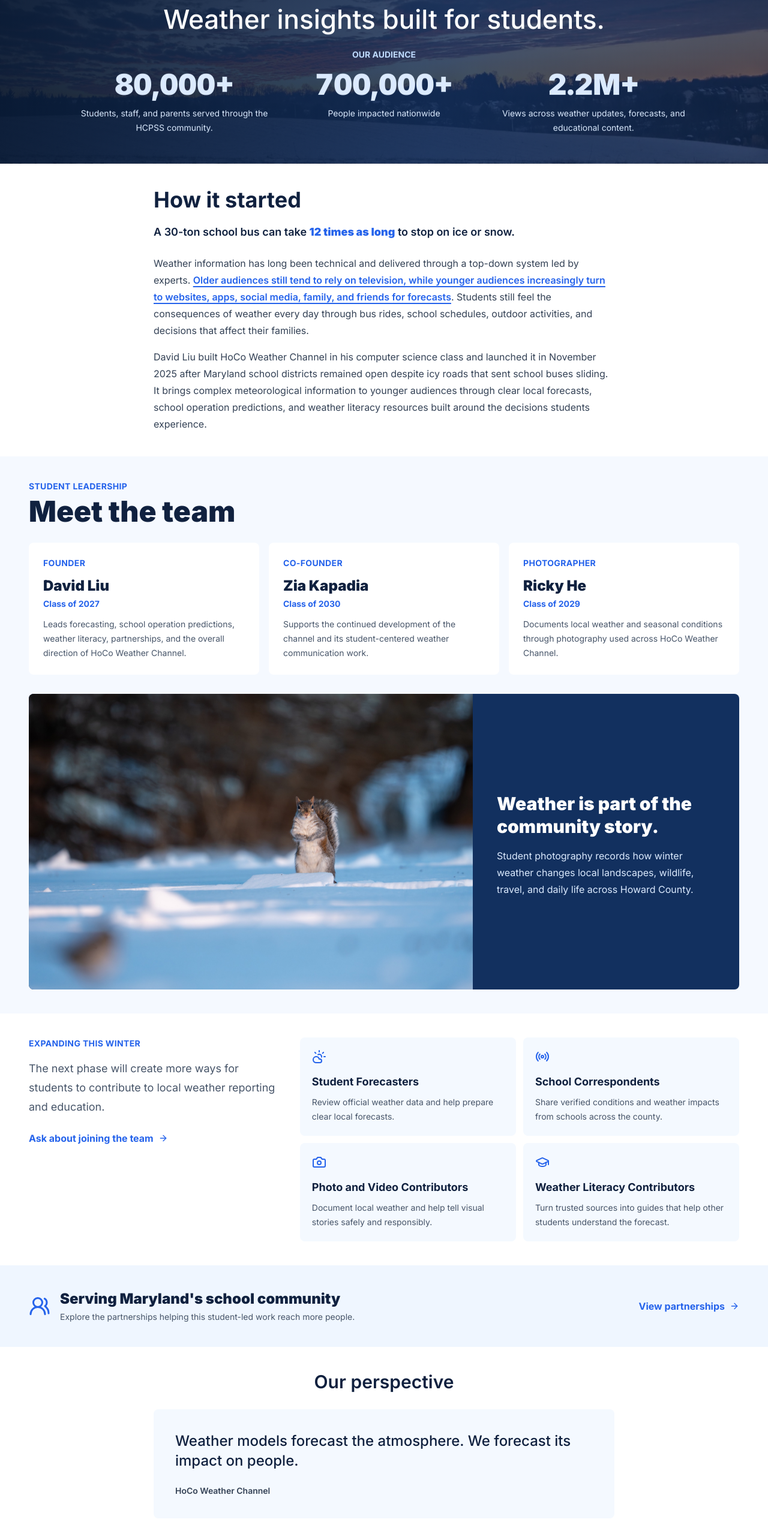
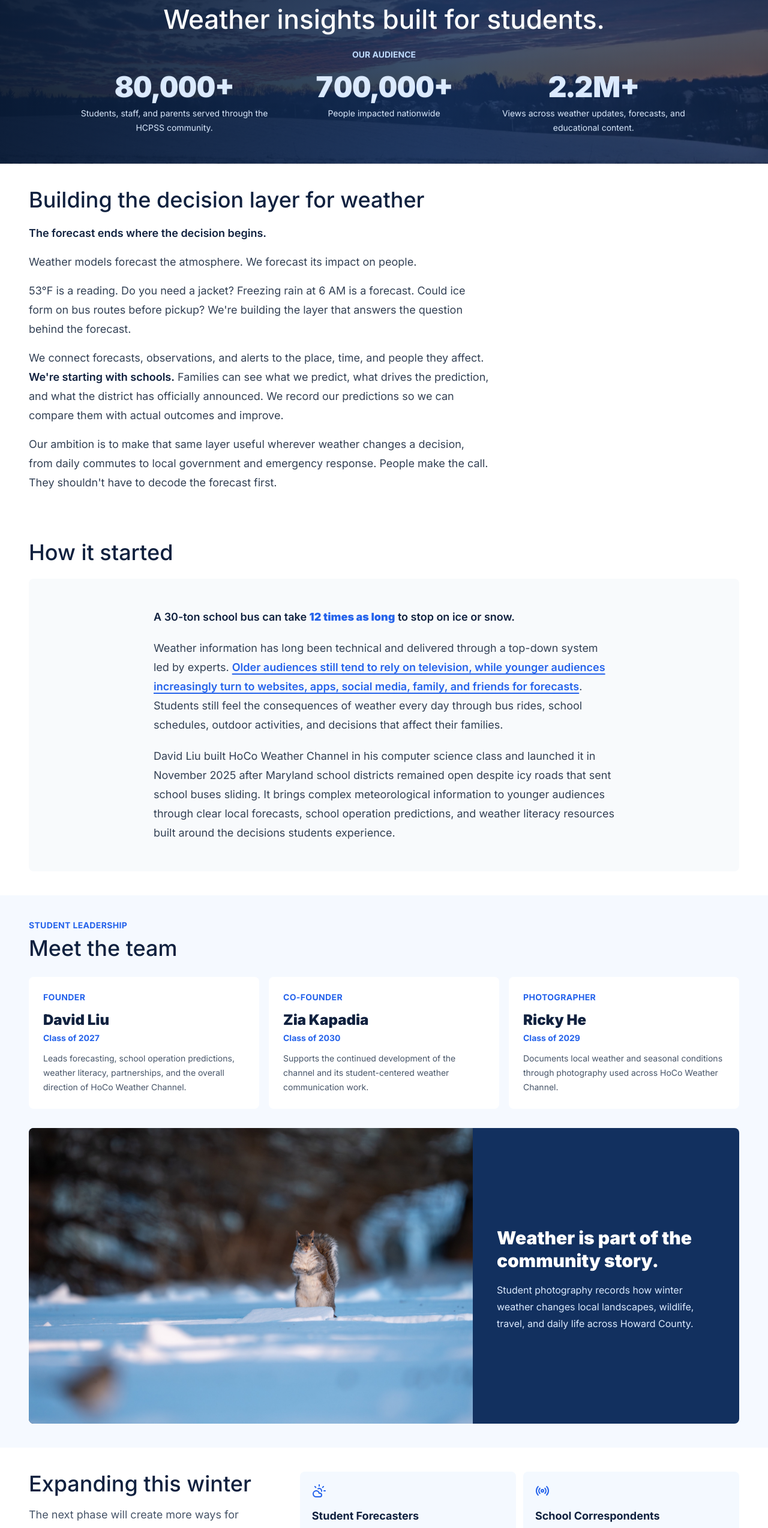
Before and after one commit to davidliu-2008/HoCoWX, a Next.js app: page /about in a window 1280 px wide. Shown: the part 120-2668 px from the top of the page at 60% size. Built offline with nearby package versions, Linux system fonts and the light colour scheme.

Commit message:
Update Mission and Team page

```diff
--- a/app/about/page.tsx
+++ b/app/about/page.tsx
@@ -48,31 +48,41 @@ export default function AboutPage() {
       <PageHero title="Weather insights built for students.">
         <div className="mx-auto mt-6 max-w-5xl">
           <h2 className="text-sm font-bold uppercase text-blue-200">Our audience</h2>
-          <div className="audience-stats mt-4 grid gap-3 sm:grid-cols-3 sm:gap-6">
+          <div className="audience-stats mt-5 grid gap-5 sm:grid-cols-3 sm:gap-6">
             <div className="min-w-0">
               <AnimatedStat target={80000} className="text-white" />
-              <p className="mx-auto mt-3 max-w-xs text-sm leading-6 text-blue-100">Students, staff, and parents served through the HCPSS community.</p>
+              <p className="mx-auto mt-2 max-w-xs text-sm leading-6 text-blue-100">Students, staff, and parents served through the HCPSS community.</p>
             </div>
-            <div className="min-w-0 sm:px-3 lg:px-6">
+            <div className="min-w-0">
               <AnimatedStat target={700000} className="text-white" />
-              <p className="mx-auto mt-3 max-w-xs text-sm leading-6 text-blue-100">People impacted nationwide</p>
+              <p className="mx-auto mt-2 max-w-xs text-sm leading-6 text-blue-100">People impacted nationwide</p>
             </div>
             <div className="min-w-0">
               <AnimatedStat target={2.2} suffix="M+" decimals={1} className="text-white" />
-              <p className="mx-auto mt-3 max-w-xs text-sm leading-6 text-blue-100">Views across weather updates, forecasts, and educational content.</p>
+              <p className="mx-auto mt-2 max-w-xs text-sm leading-6 text-blue-100">Views across weather updates, forecasts, and educational content.</p>
             </div>
           </div>
         </div>
       </PageHero>
 
-      <section className="page-band bg-white text-ink">
-        <div className="mx-auto max-w-3xl">
-          <h2 className="text-3xl font-bold sm:text-4xl">How it started</h2>
-          <p className="mt-5 text-lg font-semibold leading-7">
+      <section aria-labelledby="mission-title" className="page-band bg-white">
+        <h2 id="mission-title" className="max-w-3xl text-balance text-3xl font-medium leading-tight text-ink sm:text-4xl">Building the decision layer for weather</h2>
+        <div className="mt-5 max-w-3xl space-y-4 text-base leading-7 text-slate-700 sm:text-lg sm:leading-8">
+          <p className="font-semibold text-ink">The forecast ends where the decision begins.</p>
+          <p>Weather models forecast the atmosphere. We forecast its impact on people.</p>
+          <p>53°F is a reading. Do you need a jacket? Freezing rain at 6 AM is a forecast. Could ice form on bus routes before pickup? We&apos;re building the layer that answers the question behind the forecast.</p>
+          <p>We connect forecasts, observations, and alerts to the place, time, and people they affect. <strong className="font-semibold text-ink">We&apos;re starting with schools.</strong> Families can see what we predict, what drives the prediction, and what the district has officially announced. We record our predictions so we can compare them with actual outcomes and improve.</p>
+          <p>Our ambition is to make that same layer useful wherever weather changes a decision, from daily commutes to local government and emergency response. People make the call. They shouldn&apos;t have to decode the forecast first.</p>
+        </div>
+      </section>
+
+      <section aria-labelledby="founding-title" className="page-band bg-white text-ink">
+        <h2 id="founding-title" className="text-3xl font-medium sm:text-4xl">How it started</h2>
+        <div className="mt-6 rounded-lg bg-slate-50 px-5 py-7 sm:px-10 sm:py-12">
+        <div className="mx-auto max-w-3xl space-y-5 text-lg leading-8 text-slate-700">
+          <p className="font-semibold text-ink">
             A 30-ton school bus can take <strong className="text-bay">12 times as long</strong> to stop on ice or snow.
           </p>
-        </div>
-        <div className="mx-auto mt-6 max-w-3xl space-y-4 text-base leading-7 text-slate-700">
           <p>
             Weather information has long been technical and delivered through a top-down system led by experts. {" "}
             <a href="https://repository.library.noaa.gov/view/noaa/67719" target="_blank" rel="noreferrer" className="font-semibold text-bay underline underline-offset-4">
@@ -84,13 +94,14 @@ export default function AboutPage() {
             David Liu built HoCo Weather Channel in his computer science class and launched it in November 2025 after Maryland school districts remained open despite icy roads that sent school buses sliding. It brings complex meteorological information to younger audiences through clear local forecasts, school operation predictions, and weather literacy resources built around the decisions students experience.
           </p>
         </div>
+        </div>
       </section>
 
       <section className="bg-blue-50/60 page-band">
         <div className="flex flex-col gap-3 sm:flex-row sm:items-end sm:justify-between">
           <div>
             <p className="text-sm font-bold uppercase tracking-wide text-bay">Student leadership</p>
-            <h2 className="mt-2 text-4xl font-black text-ink sm:text-5xl">Meet the team</h2>
+            <h2 className="mt-2 text-3xl font-medium text-ink sm:text-4xl">Meet the team</h2>
           </div>
         </div>
 
@@ -134,7 +145,7 @@ export default function AboutPage() {
       <section className="bg-white page-band">
         <div className="grid gap-10 lg:grid-cols-[0.72fr_1.28fr]">
           <div>
-            <p className="text-sm font-bold uppercase tracking-wide text-bay">Expanding this winter</p>
+            <h2 className="text-3xl font-medium text-ink sm:text-4xl">Expanding this winter</h2>
             <p className="mt-4 max-w-xl text-lg leading-8 text-slate-600">The next phase will create more ways for students to contribute to local weather reporting and education.</p>
             <a href="mailto:howardcountyweather@gmail.com" className="mt-6 inline-flex items-center gap-2 font-bold text-bay hover:underline">
               Ask about joining the team <ArrowRight className="h-4 w-4" />
@@ -162,13 +173,6 @@ export default function AboutPage() {
         </div>
         <Link href="/partnerships" className="inline-flex items-center gap-2 font-bold text-bay hover:underline">View partnerships <ArrowRight className="h-4 w-4" /></Link>
       </section>
-      <section aria-labelledby="our-perspective" className="page-content page-section">
-        <h2 id="our-perspective" className="mb-7 text-center text-3xl font-semibold text-ink">Our perspective</h2>
-        <figure className="mx-auto max-w-3xl rounded-lg bg-ice p-6 sm:p-9">
-          <blockquote className="max-w-2xl text-2xl font-medium leading-snug text-ink">Weather models forecast the atmosphere. We forecast its impact on people.</blockquote>
-          <figcaption className="mt-6 text-sm font-semibold text-slate-700">HoCo Weather Channel</figcaption>
-        </figure>
-      </section>
     </main>
   );
 }
--- a/components/AnimatedStat.tsx
+++ b/components/AnimatedStat.tsx
@@ -57,5 +57,10 @@ export function AnimatedStat({
 
   const accessibleValue = `${target.toLocaleString("en-US", { maximumFractionDigits: decimals })}${suffix}`;
 
-  return <p ref={ref} aria-label={accessibleValue} className={`text-4xl font-black tabular-nums sm:text-5xl ${className}`}><span aria-hidden="true">{formatted}{suffix}</span></p>;
+  return (
+    <p ref={ref} className={`text-4xl font-black tabular-nums sm:text-5xl ${className}`}>
+      <span className="sr-only">{accessibleValue}</span>
+      <span aria-hidden="true">{formatted}{suffix}</span>
+    </p>
+  );
 }
```
